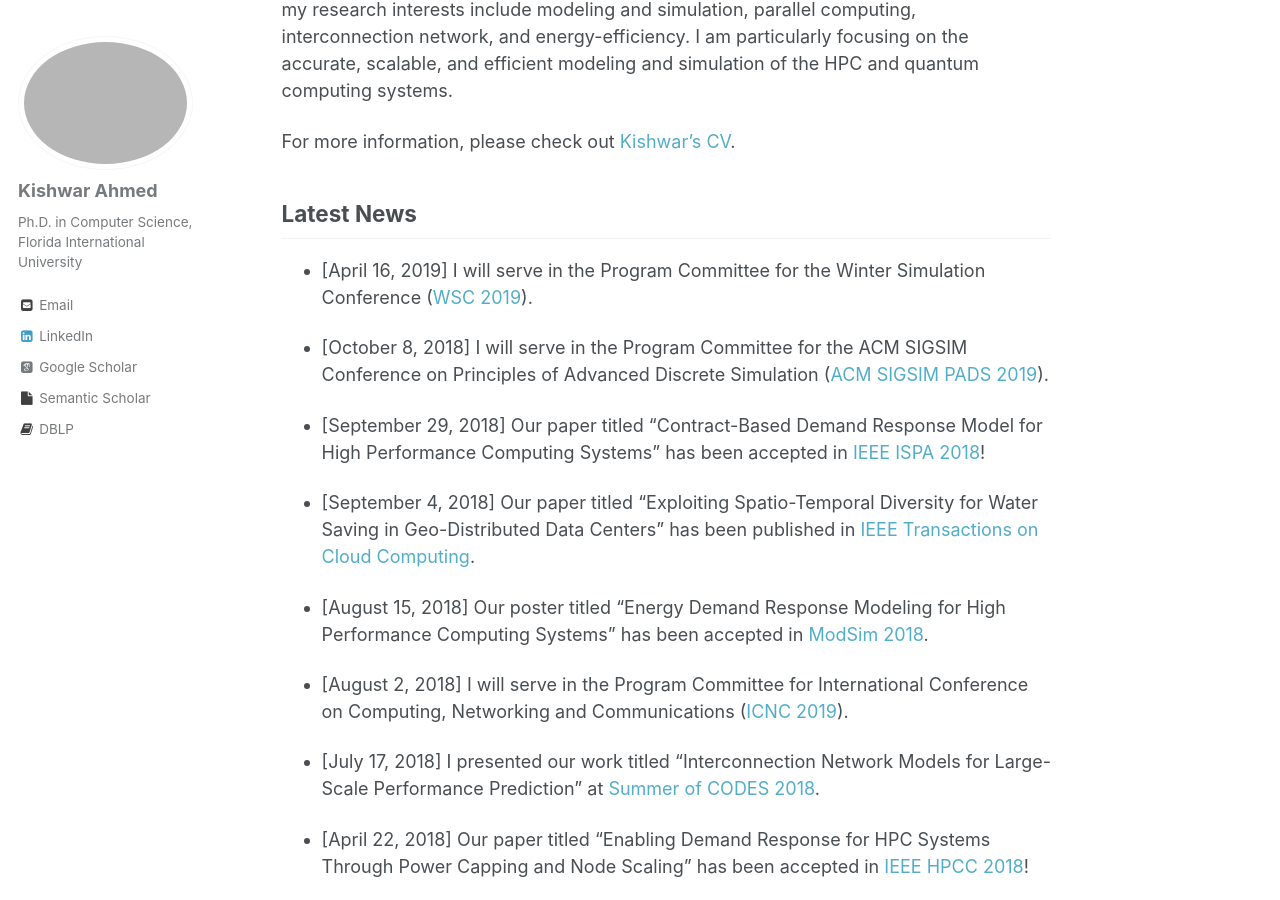
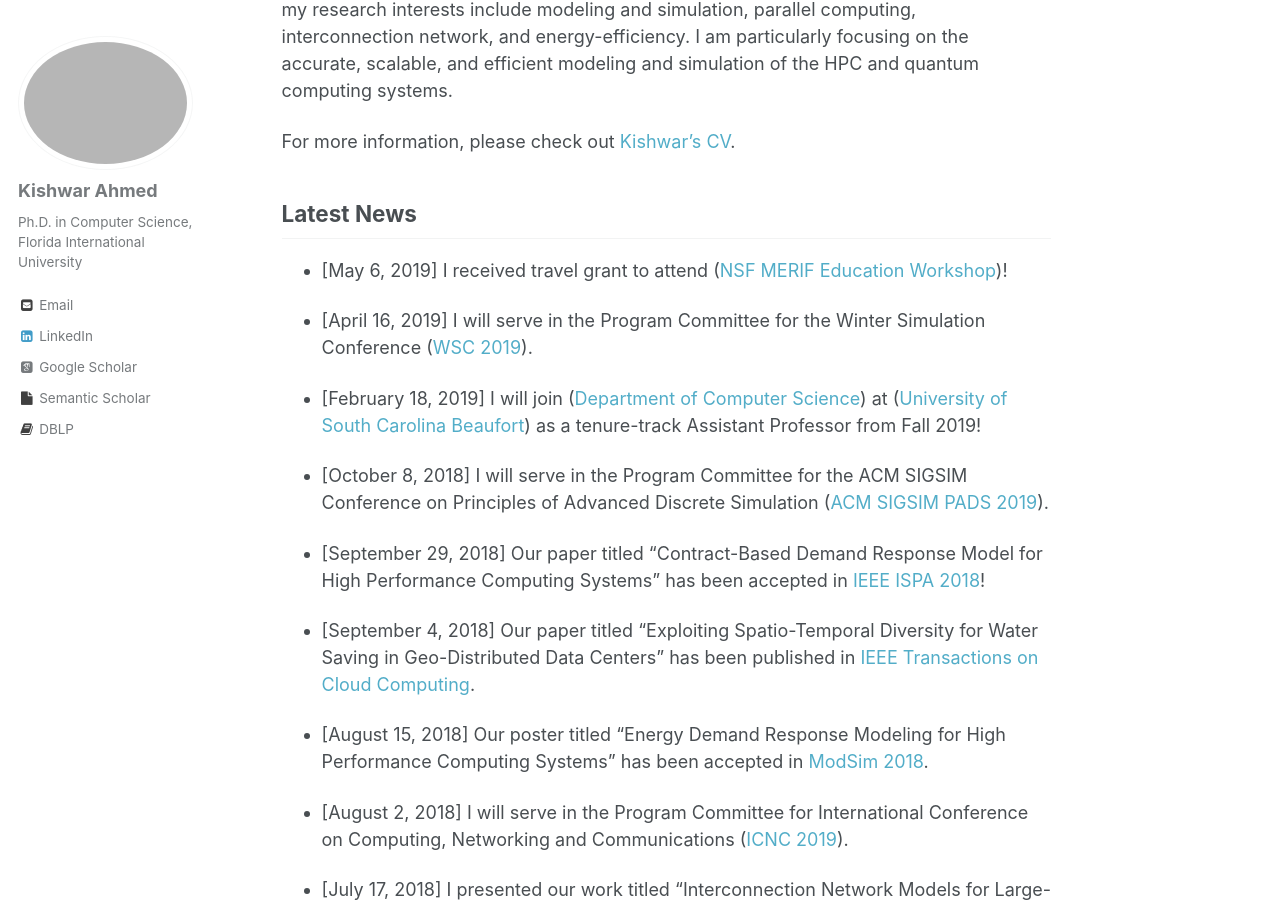
Before and after one commit to kishwarbd/kishwarbd.github.io, a Jekyll site: the page built from _pages/about.md, in a window 1280 px wide and 900 px high, scrolled down 388 px. Built offline with Jekyll 4.4.1, drawn with Linux system fonts in a browser that asks for light colours; some web fonts are replaced.

Commit message:
updates.

```diff
--- a/_pages/about.md
+++ b/_pages/about.md
@@ -24,7 +24,11 @@ For more information, please check out [Kishwar’s CV](https://kishwarbd.github
 
 ## Latest News
 
+* [May 6, 2019] I received travel grant to attend ([NSF MERIF Education Workshop](http://merif.seas.gwu.edu/))!
+
 * [April 16, 2019] I will serve in the Program Committee for the Winter Simulation Conference ([WSC 2019](http://meetings2.informs.org/wordpress/wsc2019/)).
+
+* [February 18, 2019] I will join ([Department of Computer Science](https://www.uscb.edu/academics/academic_departments/school-of-science-and-mathematics/computer-science/)) at ([University of South Carolina Beaufort](https://www.uscb.edu/)) as a tenure-track Assistant Professor from Fall 2019!
 
 * [October 8, 2018] I will serve in the Program Committee for the ACM SIGSIM Conference on Principles of Advanced Discrete Simulation ([ACM SIGSIM PADS 2019](https://www.acm-sigsim-pads.org/)).
 
```
Also changed, not shown: _pages/services.md (+1 -0 lines), 3 other files.
